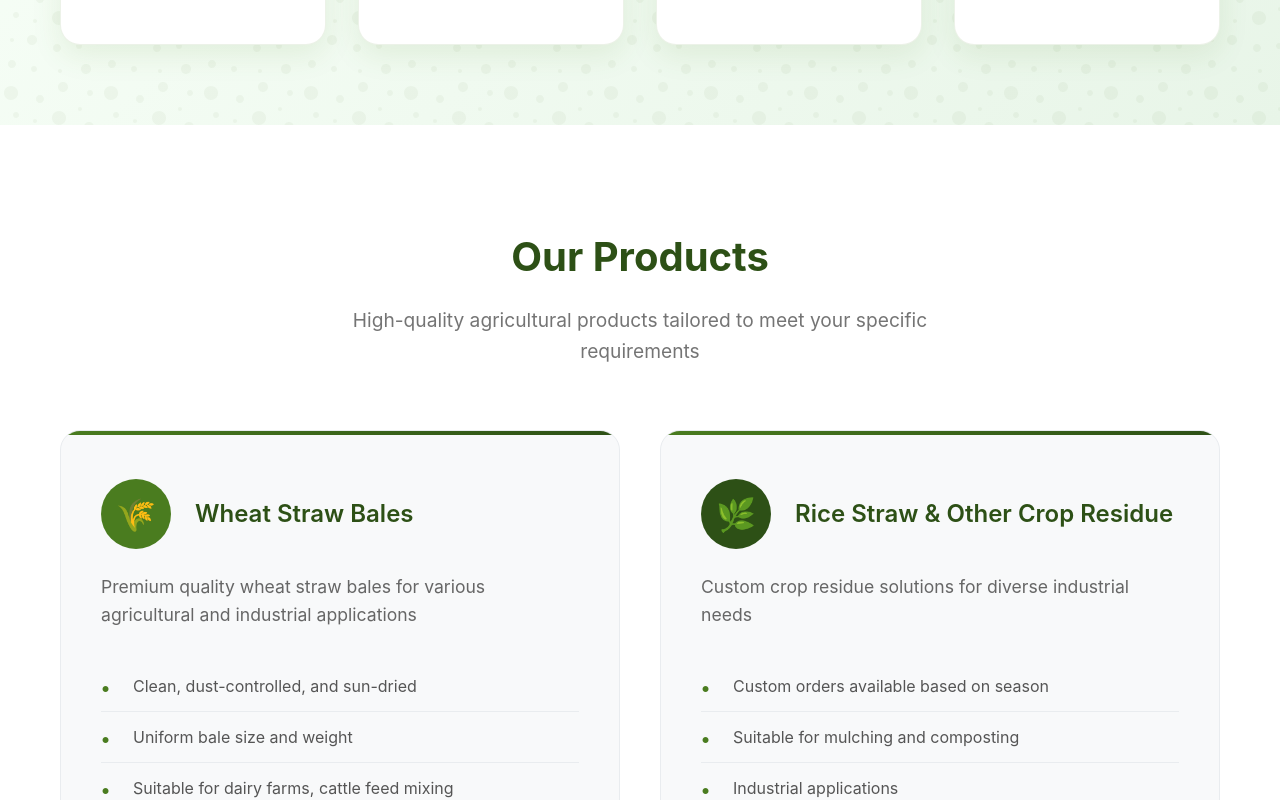
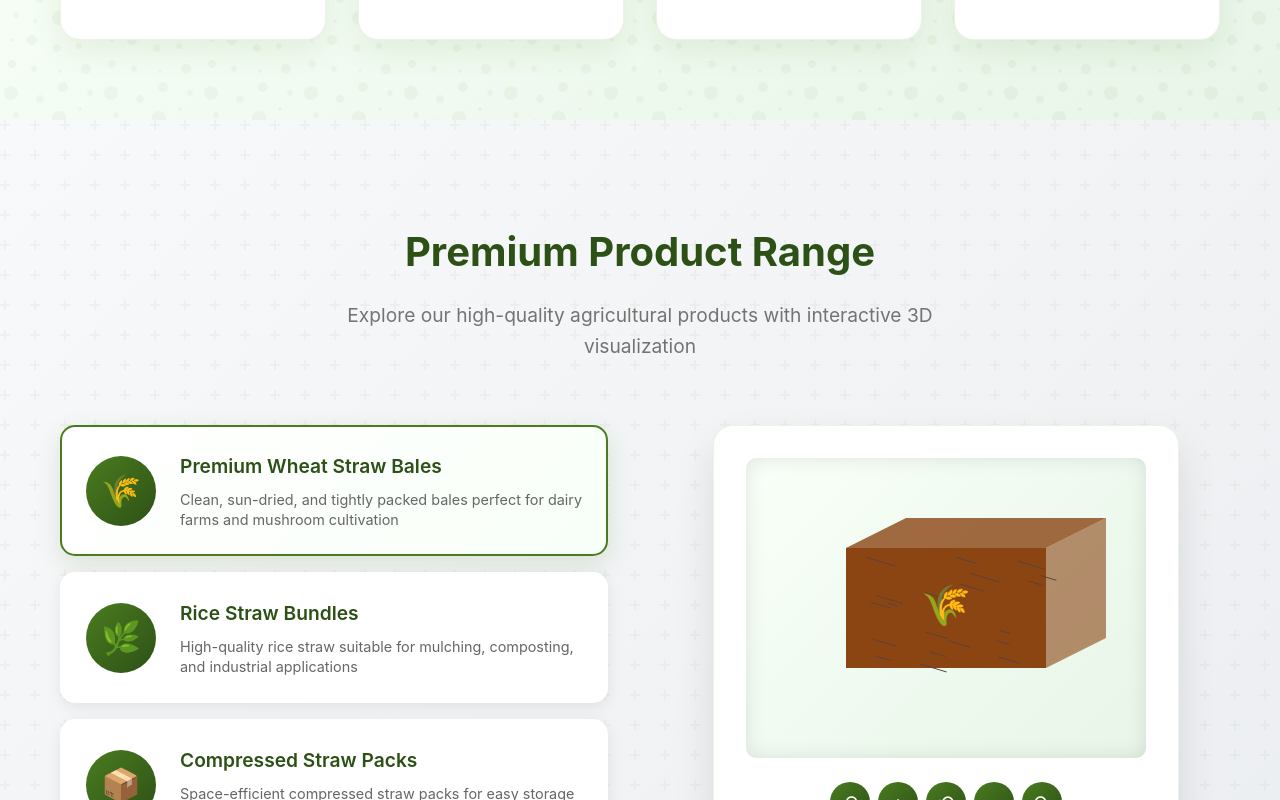
Before and after one commit to tech242242/wheat, a React (Vite) app: page / in a window 1280 px wide. Shown: the part 2600-3400 px from the top of the page. Built offline with nearby package versions, Linux system fonts and the light colour scheme.

Commit message:
Update App.jsx

```diff
--- a/src/App.jsx
+++ b/src/App.jsx
@@ -4,6 +4,8 @@ import Header from './components/Header'
 import Hero from './components/Hero'
 import About from './components/About'
 import StatsCounter from './components/StatsCounter'
+import ProductShowcase from './components/ProductShowcase'
+import InteractiveBale from './components/InteractiveBale'
 import Products from './components/Products'
 import WhyChoose from './components/WhyChoose'
 import Industries from './components/Industries'
@@ -21,6 +23,8 @@ function App() {
       <Hero />
       <About />
       <StatsCounter />
+      <ProductShowcase />
+      <InteractiveBale />
       <Products />
       <WhyChoose />
       <Industries />
```
